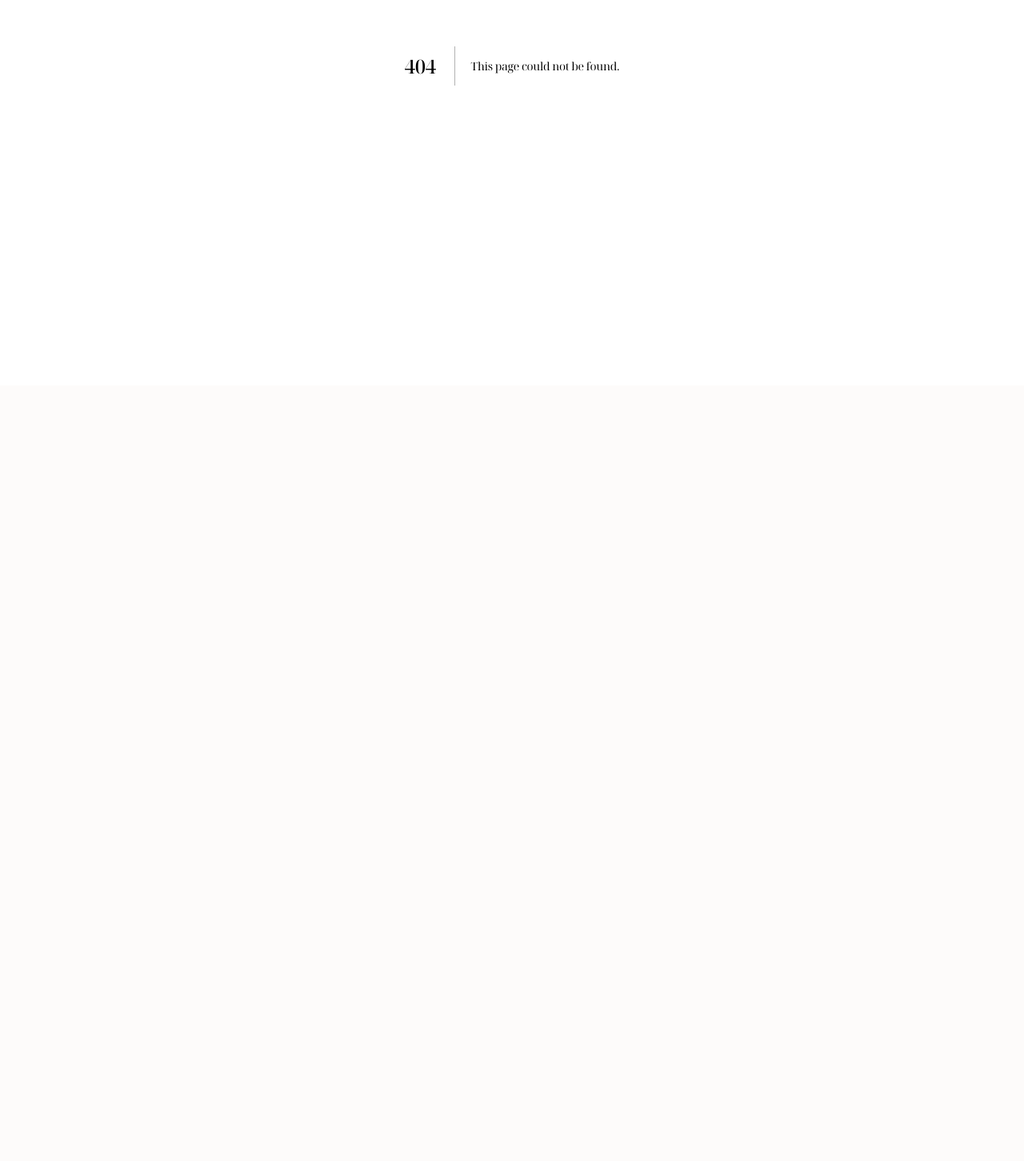
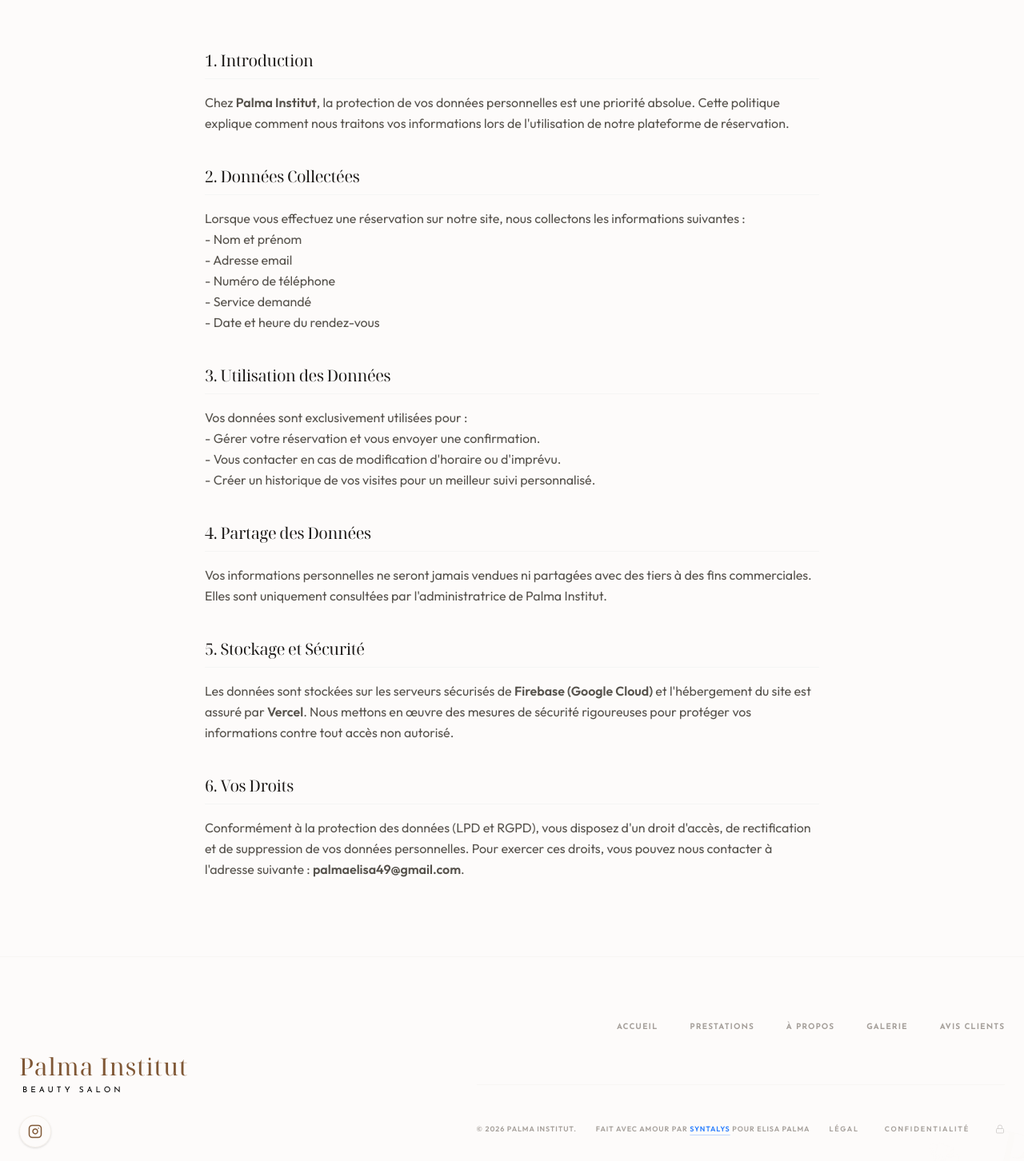
Before and after one commit to moussaouihaki/estheticienneonglerie, a Next.js app: page /politique-de-confidentialite in a window 1280 px wide. Before the commit this address had no page. Shown: the part 318-1770 px from the top of the page at 80% size. Before the commit the page ends 800 px from the top, so only its background shows below. Built offline with nearby package versions, Linux system fonts and the light colour scheme; no server answers.

Commit message:
docs: création des pages légales et lien Syntalys en bleu

```diff
--- /dev/null
+++ b/src/app/(public)/mentions-legales/page.tsx
@@ -0,0 +1,59 @@
+"use client";
+
+import { useSiteSettings } from "@/lib/siteSettingsStore";
+
+export default function MentionsLegalesPage() {
+    const { settings } = useSiteSettings();
+
+    return (
+        <div className="pt-32 pb-24 px-6 min-h-screen bg-background">
+            <div className="max-w-3xl mx-auto space-y-12">
+                <header className="space-y-4">
+                    <span className="text-accent-dark text-[10px] uppercase tracking-widest font-black">Légal</span>
+                    <h1 className="text-5xl md:text-7xl font-serif italic text-stone-900 leading-tight">Mentions Légales</h1>
+                </header>
+
+                <div className="space-y-10 text-stone-600 font-sans leading-relaxed">
+                    <section className="space-y-4">
+                        <h2 className="text-xl font-serif text-stone-900 border-b border-stone-100 pb-2">1. Éditeur de l'Application</h2>
+                        <p>
+                            L'application "Palma Institut" est éditée par :<br />
+                            <strong>{settings.studioName}</strong><br />
+                            Responsable : Elisa Palma<br />
+                            Adresse : {settings.address}<br />
+                            Email : {settings.email}<br />
+                            Téléphone : {settings.phone}
+                        </p>
+                    </section>
+
+                    <section className="space-y-4">
+                        <h2 className="text-xl font-serif text-stone-900 border-b border-stone-100 pb-2">2. Hébergement</h2>
+                        <p>
+                            Ce site est hébergé par :<br />
+                            <strong>Vercel Inc.</strong><br />
+                            440 N Barranca Ave #4133<br />
+                            Covina, CA 91723<br />
+                            États-Unis
+                        </p>
+                    </section>
+
+                    <section className="space-y-4">
+                        <h2 className="text-xl font-serif text-stone-900 border-b border-stone-100 pb-2">3. Développement et Design</h2>
+                        <p>
+                            Design et Développement : <br />
+                            <strong>Syntalys</strong><br />
+                            Site web : <a href="https://syntalys.ch" className="text-blue-500 underline decoration-blue-500/30">syntalys.ch</a>
+                        </p>
+                    </section>
+
+                    <section className="space-y-4">
+                        <h2 className="text-xl font-serif text-stone-900 border-b border-stone-100 pb-2">4. Propriété Intellectuelle</h2>
+                        <p>
+                            L'ensemble des éléments constituant ce site (textes, graphismes, logos, photos, images, etc.) sont la propriété exclusive de {settings.studioName} ou de leurs auteurs respectifs. Toute reproduction, même partielle, est interdite sans autorisation préalable.
+                        </p>
+                    </section>
+                </div>
+            </div>
+        </div>
+    );
+}
--- /dev/null
+++ b/src/app/(public)/politique-de-confidentialite/page.tsx
@@ -0,0 +1,70 @@
+"use client";
+
+import { useSiteSettings } from "@/lib/siteSettingsStore";
+
+export default function PolitiqueConfidentialitePage() {
+    const { settings } = useSiteSettings();
+
+    return (
+        <div className="pt-32 pb-24 px-6 min-h-screen bg-background">
+            <div className="max-w-3xl mx-auto space-y-12">
+                <header className="space-y-4">
+                    <span className="text-accent-dark text-[10px] uppercase tracking-widest font-black">Confidentialité</span>
+                    <h1 className="text-5xl md:text-7xl font-serif italic text-stone-900 leading-tight">Politique de Confidentialité</h1>
+                </header>
+
+                <div className="space-y-10 text-stone-600 font-sans leading-relaxed">
+                    <section className="space-y-4">
+                        <h2 className="text-xl font-serif text-stone-900 border-b border-stone-100 pb-2">1. Introduction</h2>
+                        <p>
+                            Chez <strong>{settings.studioName}</strong>, la protection de vos données personnelles est une priorité absolue. Cette politique explique comment nous traitons vos informations lors de l'utilisation de notre plateforme de réservation.
+                        </p>
+                    </section>
+
+                    <section className="space-y-4">
+                        <h2 className="text-xl font-serif text-stone-900 border-b border-stone-100 pb-2">2. Données Collectées</h2>
+                        <p>
+                            Lorsque vous effectuez une réservation sur notre site, nous collectons les informations suivantes : <br />
+                            - Nom et prénom <br />
+                            - Adresse email <br />
+                            - Numéro de téléphone <br />
+                            - Service demandé <br />
+                            - Date et heure du rendez-vous
+                        </p>
+                    </section>
+
+                    <section className="space-y-4">
+                        <h2 className="text-xl font-serif text-stone-900 border-b border-stone-100 pb-2">3. Utilisation des Données</h2>
+                        <p>
+                            Vos données sont exclusivement utilisées pour : <br />
+                            - Gérer votre réservation et vous envoyer une confirmation. <br />
+                            - Vous contacter en cas de modification d'horaire ou d'imprévu. <br />
+                            - Créer un historique de vos visites pour un meilleur suivi personnalisé.
+                        </p>
+                    </section>
+
+                    <section className="space-y-4">
+                        <h2 className="text-xl font-serif text-stone-900 border-b border-stone-100 pb-2">4. Partage des Données</h2>
+                        <p>
+                            Vos informations personnelles ne seront jamais vendues ni partagées avec des tiers à des fins commerciales. Elles sont uniquement consultées par l'administratrice de {settings.studioName}.
+                        </p>
+                    </section>
+
+                    <section className="space-y-4">
+                        <h2 className="text-xl font-serif text-stone-900 border-b border-stone-100 pb-2">5. Stockage et Sécurité</h2>
+                        <p>
+                            Les données sont stockées sur les serveurs sécurisés de <strong>Firebase (Google Cloud)</strong> et l'hébergement du site est assuré par <strong>Vercel</strong>. Nous mettons en œuvre des mesures de sécurité rigoureuses pour protéger vos informations contre tout accès non autorisé.
+                        </p>
+                    </section>
+
+                    <section className="space-y-4">
+                        <h2 className="text-xl font-serif text-stone-900 border-b border-stone-100 pb-2">6. Vos Droits</h2>
+                        <p>
+                            Conformément à la protection des données (LPD et RGPD), vous disposez d'un droit d'accès, de rectification et de suppression de vos données personnelles. Pour exercer ces droits, vous pouvez nous contacter à l'adresse suivante : <strong>{settings.email}</strong>.
+                        </p>
+                    </section>
+                </div>
+            </div>
+        </div>
+    );
+}
--- a/src/components/Footer.tsx
+++ b/src/components/Footer.tsx
@@ -59,7 +59,7 @@ export function Footer() {
                             &copy; {currentYear} {settings.studioName}.
                         </p>
                         <p className="text-[9px] uppercase tracking-widest text-stone-400 font-bold">
-                            Fait avec amour par <a href="https://syntalys.ch" target="_blank" rel="noopener noreferrer" className="hover:text-accent-dark transition-colors">Syntalys</a> pour Elisa Palma
+                            Fait avec amour par <a href="https://syntalys.ch" target="_blank" rel="noopener noreferrer" className="text-blue-500 hover:text-blue-700 transition-colors underline decoration-blue-500/30 underline-offset-4">Syntalys</a> pour Elisa Palma
                         </p>
                         <div className="flex items-center gap-8 text-[9px] uppercase tracking-[0.2em] text-stone-400 font-bold">
                             <Link href="/mentions-legales" className="hover:text-stone-900 transition-colors">Légal</Link>
```
